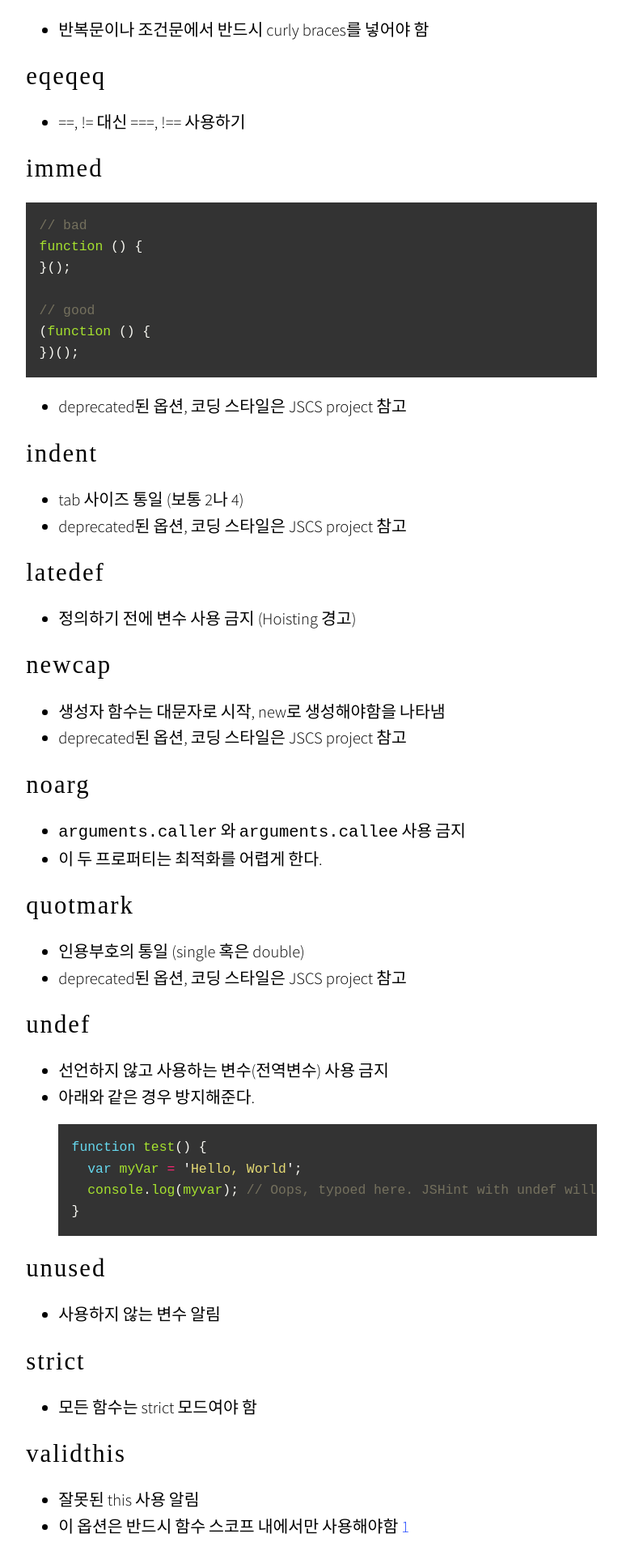
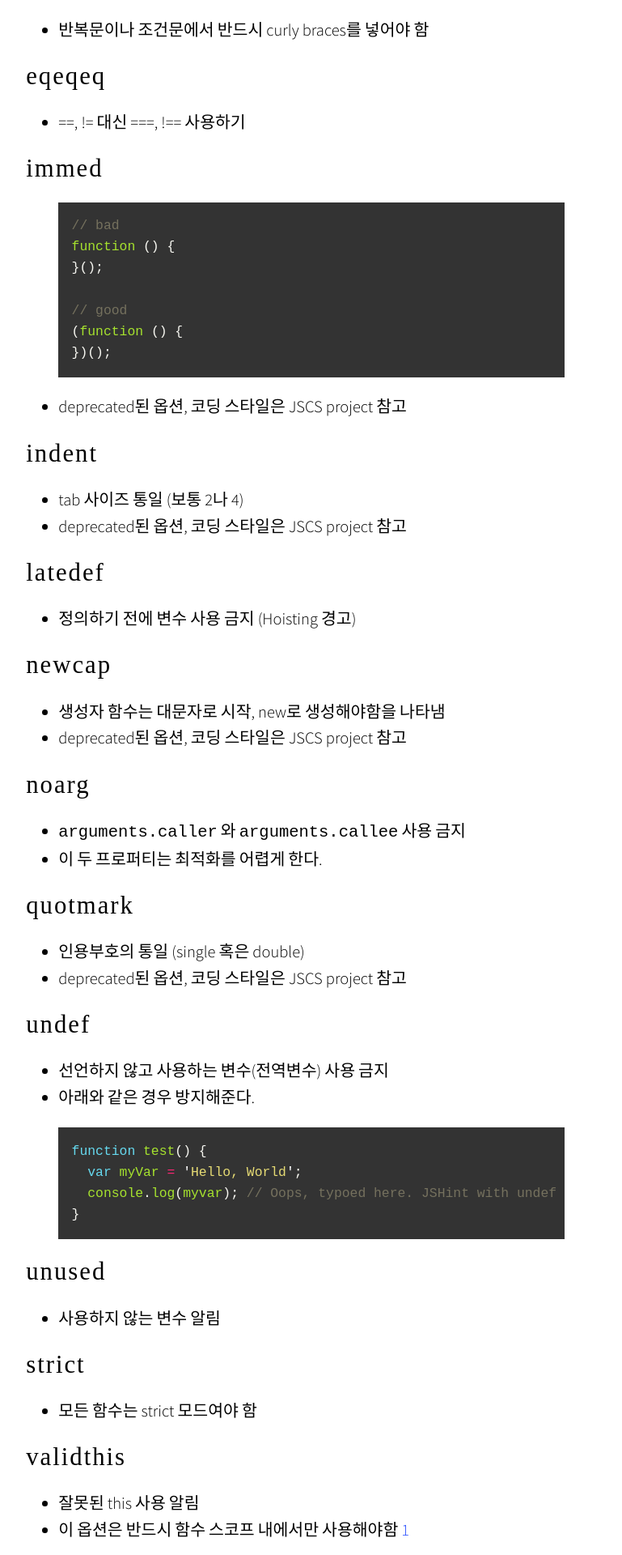
Before and after one commit to hyeonjae/hyeonjae.github.io.archive, a Jekyll site: the page built from _posts/2015-04-19-javascript-linter.md, in a window 1280 px wide. Shown: the part 2068-3988 px from the top of the page at 81% size, without its empty margins (255-1024 px from the left). Built offline with Jekyll 4.4.1, drawn with Linux system fonts in a browser that asks for light colours; nearby versions of some CDN libraries; some web fonts are replaced; comment, search, counter and statistics services are not loaded.

Commit message:
no message

````diff
--- a/_posts/2015-04-19-javascript-linter.md
+++ b/_posts/2015-04-19-javascript-linter.md
@@ -59,7 +59,7 @@ JSHint 기분 몇가지 옵션을 정리해보았다.
 
 # immed
 
-```javascript
+{% highlight javascript %}
 // bad
 function () {
 }();
@@ -67,7 +67,7 @@ function () {
 // good
 (function () {
 })();
-```
+{% endhighlight %}
  * deprecated된 옵션, 코딩 스타일은 JSCS project 참고
 
 # indent
@@ -98,12 +98,12 @@ function () {
 
  * 선언하지 않고 사용하는 변수(전역변수) 사용 금지
  * 아래와 같은 경우 방지해준다.
-```javascript
+{% highlight javascript %}
 function test() {
   var myVar = 'Hello, World';
   console.log(myvar); // Oops, typoed here. JSHint with undef will complain
 }
-```
+{% endhighlight %}
 
 # unused
 
````
